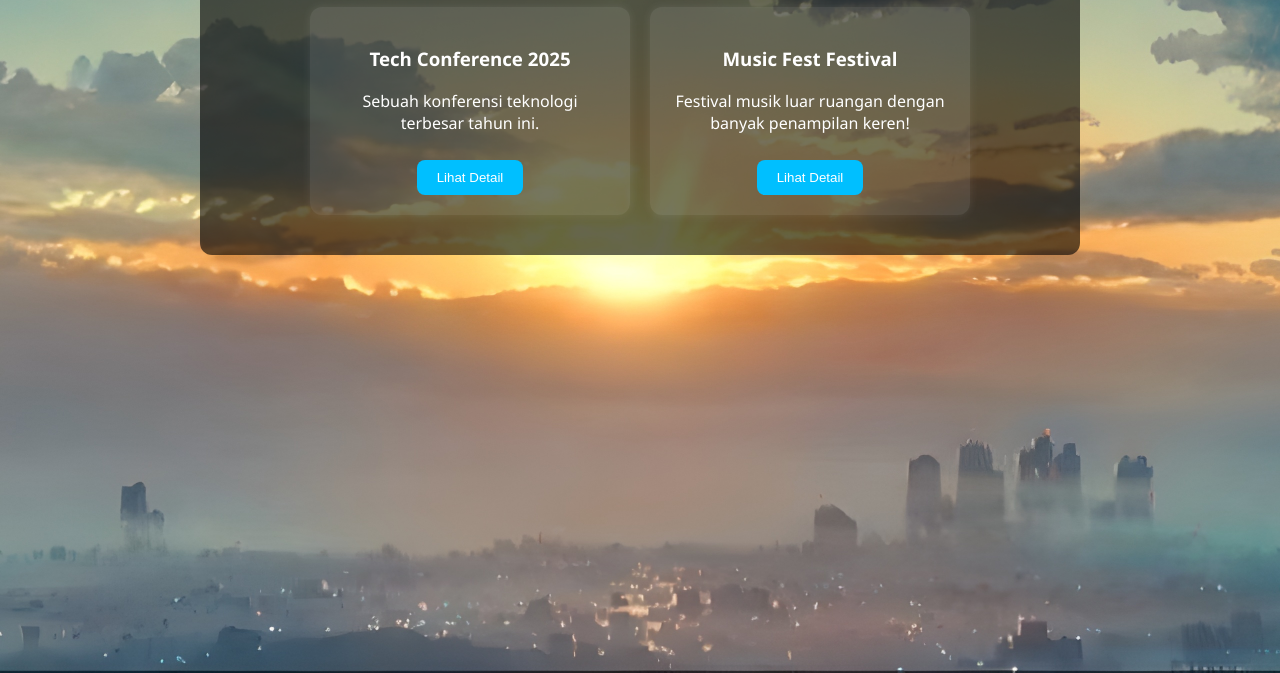
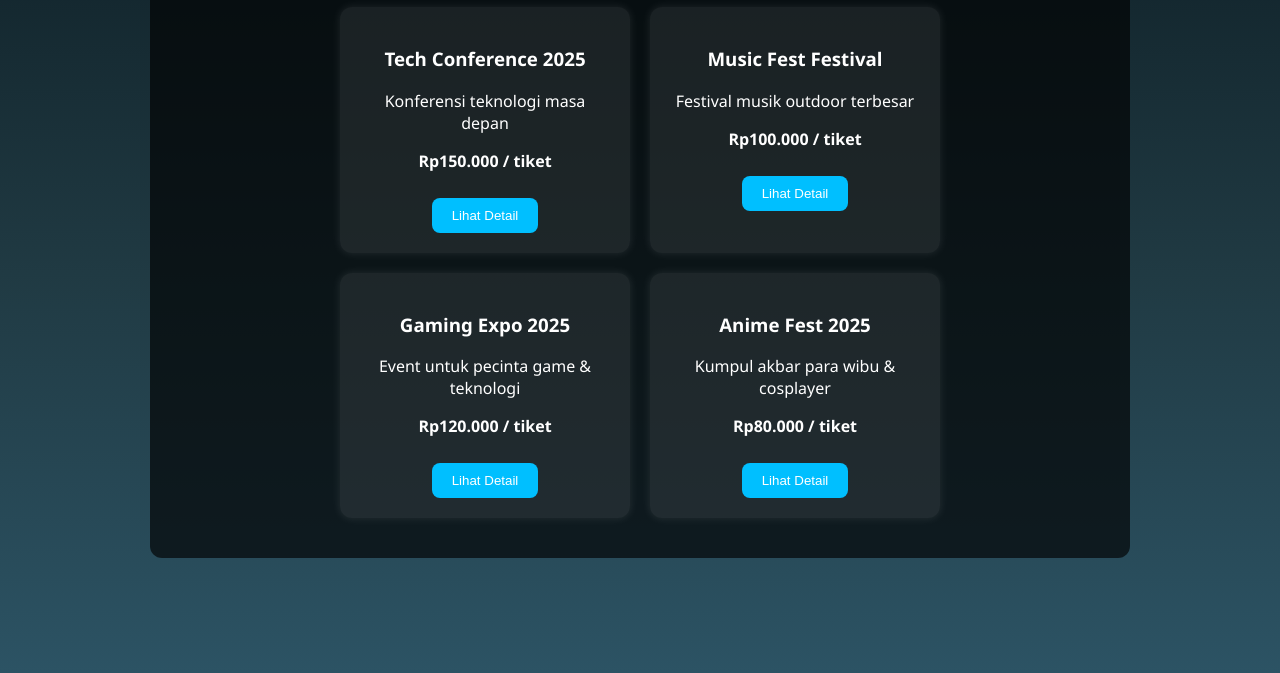
Before and after one commit to vinnn8/Project-NEO, a plain HTML site: page Project-Neo/index.html in a window 1280 px wide. Shown: the part 177-850 px from the top of the page. Drawn offline with Linux system fonts and the light colour scheme.

Commit message:
project-NEO

```diff
--- a/Project-Neo/index.html
+++ b/Project-Neo/index.html
@@ -15,14 +15,27 @@
     <div id="eventCards" class="event-grid">
       <div class="event-card">
         <h3>Tech Conference 2025</h3>
-        <p>Sebuah konferensi teknologi terbesar tahun ini.</p>
+        <p>Konferensi teknologi masa depan</p>
+        <p class="price">Rp150.000 / tiket</p>
         <button onclick="showForm('tech')">Lihat Detail</button>
       </div>
-
       <div class="event-card">
         <h3>Music Fest Festival</h3>
-        <p>Festival musik luar ruangan dengan banyak penampilan keren!</p>
+        <p>Festival musik outdoor terbesar</p>
+        <p class="price">Rp100.000 / tiket</p>
         <button onclick="showForm('music')">Lihat Detail</button>
+      </div>
+      <div class="event-card">
+        <h3>Gaming Expo 2025</h3>
+        <p>Event untuk pecinta game & teknologi</p>
+        <p class="price">Rp120.000 / tiket</p>
+        <button onclick="showForm('gaming')">Lihat Detail</button>
+      </div>
+      <div class="event-card">
+        <h3>Anime Fest 2025</h3>
+        <p>Kumpul akbar para wibu & cosplayer</p>
+        <p class="price">Rp80.000 / tiket</p>
+        <button onclick="showForm('anime')">Lihat Detail</button>
       </div>
     </div>
 
@@ -33,6 +46,8 @@
         <input type="text" id="name" placeholder="Nama Lengkap" required />
         <input type="email" id="email" placeholder="Email" required />
         <input type="tel" id="phone" placeholder="Nomor Telepon" required />
+        <input type="number" id="ticketQty" placeholder="Jumlah Tiket" min="1" value="1" required />
+        <p id="priceInfo"></p>
         <button type="submit">Daftar</button>
       </form>
 
--- a/Project-Neo/script.js
+++ b/Project-Neo/script.js
@@ -1,22 +1,23 @@
-function showForm(eventType) {
-    const background = {
-      tech: 'images/tech-bg.jpg',
-      music: 'images/music-bg.jpg'
-    };
+const prices = {
+    tech: 150000,
+    music: 100000,
+    gaming: 120000,
+    anime: 80000
+  };
 
-    document.getElementById('mainBody').style.backgroundImage = `url('${background[eventType]}')`;
-
+  function showForm(eventType) {
     document.getElementById('eventCards').style.display = 'none';
     document.getElementById('formSection').style.display = 'block';
 
-    // Simpan tipe event
+    const priceText = `Harga per tiket: Rp${prices[eventType].toLocaleString('id-ID')}`;
+    document.getElementById('priceInfo').innerText = priceText;
+
     localStorage.setItem('currentEvent', eventType);
   }
 
   function goBack() {
     document.getElementById('formSection').style.display = 'none';
     document.getElementById('eventCards').style.display = 'flex';
-    document.getElementById('mainBody').style.backgroundImage = "url('images/default-bg.jpg')";
     document.getElementById('registerForm').reset();
     document.getElementById('dataOutput').style.display = 'none';
   }
@@ -27,24 +28,41 @@ function showForm(eventType) {
     const name = document.getElementById('name').value.trim();
     const email = document.getElementById('email').value.trim();
     const phone = document.getElementById('phone').value.trim();
+    const qty = parseInt(document.getElementById('ticketQty').value.trim());
     const eventType = localStorage.getItem('currentEvent');
 
-    const data = { name, email, phone, event: eventType };
+    const totalPrice = prices[eventType] * qty;
 
-    // Simpan ke localStorage
+    const data = {
+      name,
+      email,
+      phone,
+      event: eventType,
+      quantity: qty,
+      total: totalPrice
+    };
+
     localStorage.setItem('lastRegistration', JSON.stringify(data));
-
     showOutput(data);
   }
 
   function showOutput(data) {
     const output = document.getElementById('dataOutput');
+    const eventNames = {
+      tech: 'Tech Conference 2025',
+      music: 'Music Fest Festival',
+      gaming: 'Gaming Expo 2025',
+      anime: 'Anime Fest 2025'
+    };
+
     output.innerHTML = `
       <h4>✅ Data Pendaftaran</h4>
       <p><strong>Nama:</strong> ${data.name}</p>
       <p><strong>Email:</strong> ${data.email}</p>
       <p><strong>Telepon:</strong> ${data.phone}</p>
-      <p><strong>Event:</strong> ${data.event === 'tech' ? 'Tech Conference 2025' : 'Music Fest Festival'}</p>
+      <p><strong>Event:</strong> ${eventNames[data.event]}</p>
+      <p><strong>Jumlah Tiket:</strong> ${data.quantity}</p>
+      <p><strong>Total Bayar:</strong> Rp${data.total.toLocaleString('id-ID')}</p>
     `;
     output.style.display = 'block';
   }
--- a/Project-Neo/style.css
+++ b/Project-Neo/style.css
@@ -1,22 +1,18 @@
-/* Reset dan Base */
 body, html {
     margin: 0;
     padding: 0;
     font-family: 'Segoe UI', sans-serif;
-    background-image: url('images/default-bg.jpg');
-    background-size: cover;
-    background-position: center;
-    background-repeat: no-repeat;
+    background: linear-gradient(to bottom, #0f2027, #203a43, #2c5364);
+    color: white;
     min-height: 100vh;
-    color: white;
   }
 
   .container {
     padding: 40px;
-    background: rgba(0, 0, 0, 0.6);
+    max-width: 900px;
+    margin: 50px auto;
+    background: rgba(0, 0, 0, 0.65);
     border-radius: 12px;
-    max-width: 800px;
-    margin: 50px auto;
   }
 
   .title {
@@ -25,7 +21,6 @@ body, html {
     margin-bottom: 30px;
   }
 
-  /* Event Card */
   .event-grid {
     display: flex;
     gap: 20px;
@@ -34,13 +29,13 @@ body, html {
   }
 
   .event-card {
-    background-color: rgba(255, 255, 255, 0.1);
+    background-color: rgba(255, 255, 255, 0.08);
     padding: 20px;
     border-radius: 12px;
-    width: 280px;
+    width: 250px;
     text-align: center;
+    transition: transform 0.3s ease;
     box-shadow: 0 0 10px rgba(255,255,255,0.1);
-    transition: transform 0.3s ease;
   }
   .event-card:hover {
     transform: scale(1.05);
@@ -57,8 +52,11 @@ body, html {
   .event-card button:hover {
     background-color: #009acd;
   }
+  .price {
+    font-weight: bold;
+    margin-top: 5px;
+  }
 
-  /* Form Section */
   .form-section {
     text-align: center;
   }
@@ -80,8 +78,6 @@ body, html {
   .form-section button[type="submit"]:hover {
     background-color: #1e7e34;
   }
-
-  /* Back Button */
   .back-button {
     margin-top: 20px;
     padding: 10px 20px;
@@ -94,15 +90,12 @@ body, html {
   .back-button:hover {
     background-color: #e0a800;
   }
-
-  /* Output */
   .output {
     margin-top: 20px;
-    background-color: rgba(255,255,255,0.2);
+    background-color: rgba(255,255,255,0.15);
     padding: 15px;
     border-radius: 10px;
   }
-
   .hidden {
     display: none;
   }
```
